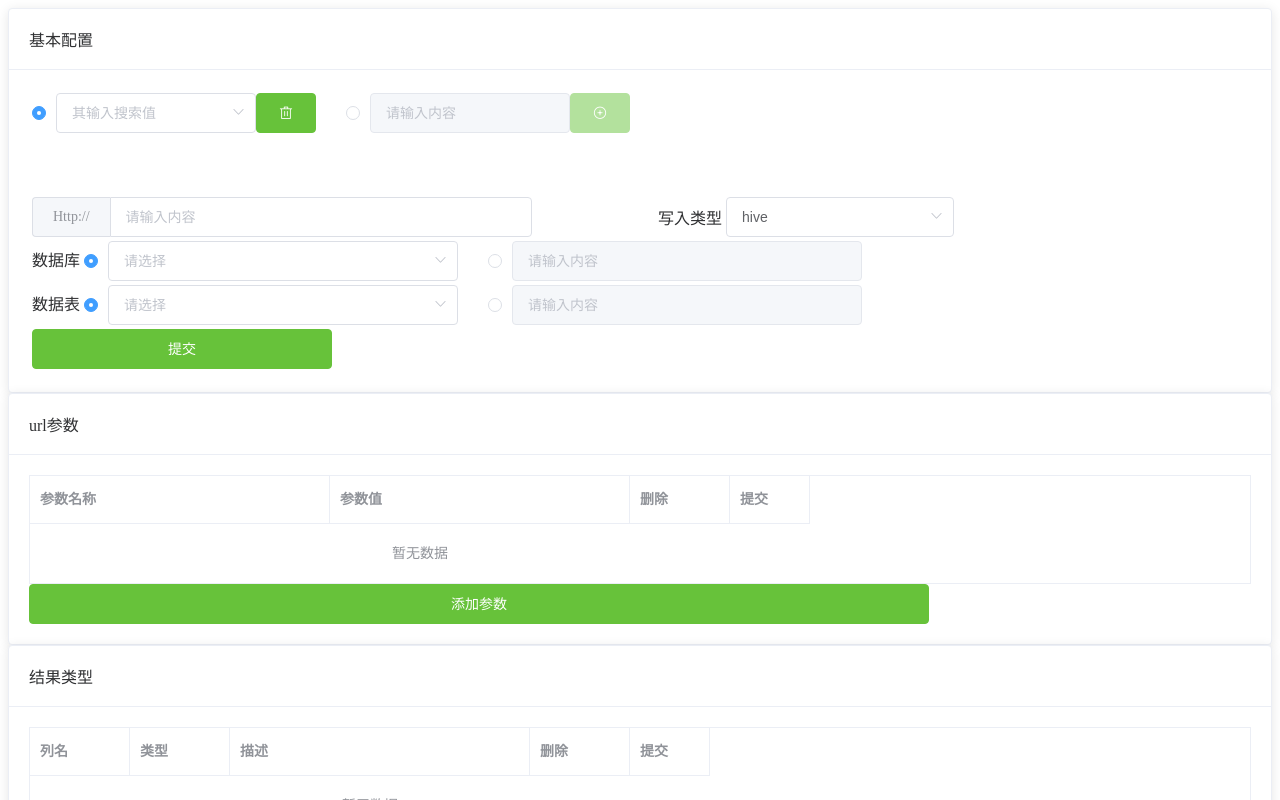
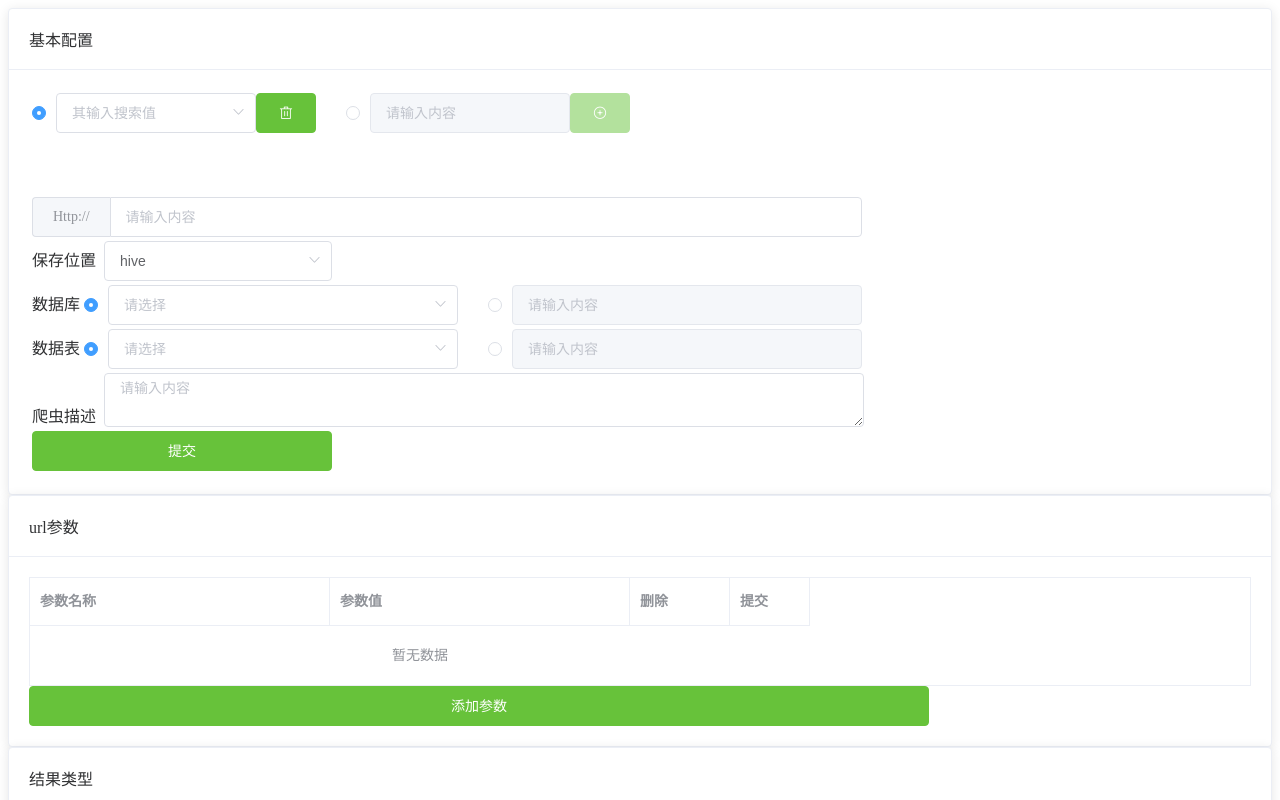
Before and after one commit to sunkl/home-tools, a Vue app in the folder home-tools-view/: page /#/setting/scrawlersetting in a window 1280 px wide. Shown: the top 800 px of the page. Built offline with nearby package versions, Linux system fonts and the light colour scheme.

Commit message:
添加爬虫配置

```diff
--- a/home-tools-view/src/components/setting/ScrawlerSetting.vue
+++ b/home-tools-view/src/components/setting/ScrawlerSetting.vue
@@ -31,16 +31,15 @@
               </td>
             </tr>
             <tr>
-              <td colspan="2">
-                <el-input placeholder="请输入内容" v-model="scraw_url" style="width: 500px">
+              <td >
+                <el-input placeholder="请输入内容" v-model="scraw_url" style="width: 830px">
                   <template slot="prepend">Http://</template>
                 </el-input>
               </td>
-              <td style="width: 20px"></td>
+            </tr>
+            <tr>
               <td>
-                写入类型
-              </td>
-              <td>
+                <span>保存位置&nbsp;&nbsp;</span>
                 <el-select v-model="persist_type" clearable placeholder="请选择">
                   <el-option
                     v-for="item in persist_type_opt"
@@ -93,7 +92,12 @@
               </td>
             </tr>
             <tr>
-              <td colspan="5">
+              <td >
+                <span>爬虫描述&nbsp;&nbsp;</span><el-input type="textarea" :rows="2" placeholder="请输入内容" v-model="scraw_desc" style="width: 760px"></el-input>
+              </td>
+            </tr>
+            <tr>
+              <td >
                 <el-button type="success" style="width: 300px" v-on:click="submit_base_config">提交</el-button>
               </td>
             </tr>
@@ -264,6 +268,7 @@ export default {
       create_is_able: true,
       update_is_able: false,
       create_scraw_name: "",
+      scraw_desc:"",
       scraw_id_select: "",
       scraw_url: "",
       scraw_params_opt: [],
@@ -417,8 +422,7 @@ export default {
       console.log(resp_data["scraw_params"])
       this.scraw_result_cols_opt = JSON.parse(resp_data["scraw_result_schema"])
       this.scraw_params_opt = JSON.parse(resp_data["scraw_params"])
-      let persistConfig = JSON.parse(resp_data["scraw_persist_config"])
-      this.scraw_url = persistConfig["scraw_url"]
+      let persistConfig = JSON.parse(resp_data["scaw_persist_config"])
       this.persist_type = persistConfig["scraw_persist_type"]
       this.db_name = persistConfig["scraw_db_name"]
       this.table_name = persistConfig["scraw_table_name"]
```
